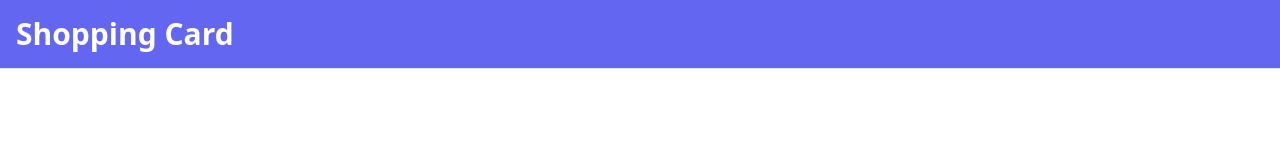
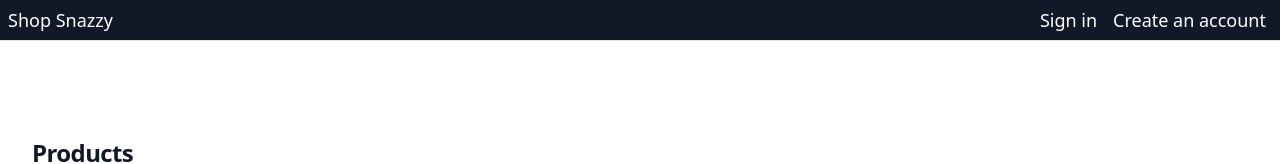
Before and after one commit to mohammad2174/shoppingcart, a React (Create React App) app: page / in a window 1280 px wide. Shown: the top 164 px of the page. Built offline with nearby package versions, Linux system fonts and the light colour scheme.

Commit message:
Change Header Component

```diff
--- a/src/components/Header.js
+++ b/src/components/Header.js
@@ -1,14 +1,27 @@
 import React, { Component } from "react";
 import ProductList from "./ProductList";
+import { Link } from "react-router-dom";
 
 
 class Header extends Component {
 
   render() {
     return (
-        <div className="lg:flex lg:items-center lg:justify-between">
+        <div className="lg:flex lg:justify-between">
         <div className="flex-1 min-w-0">
-          <h2 className="p-4 bg-indigo-500 text-2xl font-bold leading-7 text-white sm:text-3xl sm:truncate">Shopping Card</h2>
+          <div className="py-1.5 pl-2 bg-gray-900 font-normal leading-7 text-white sm:text-lg sm:truncate">
+            <div className="flex flex-row justify-between">
+              <span>Shop Snazzy</span>
+              <div className="pr-3.5 flex flex-row justify-between">
+              <Link to="signin">
+              <span className="pr-4">Sign in</span>
+              </Link>
+              <Link to="/register">
+              <span>Create an account</span>
+              </Link>
+              </div>
+            </div>
+          </div>
           <hr />
           <ProductList />
         </div>
```
